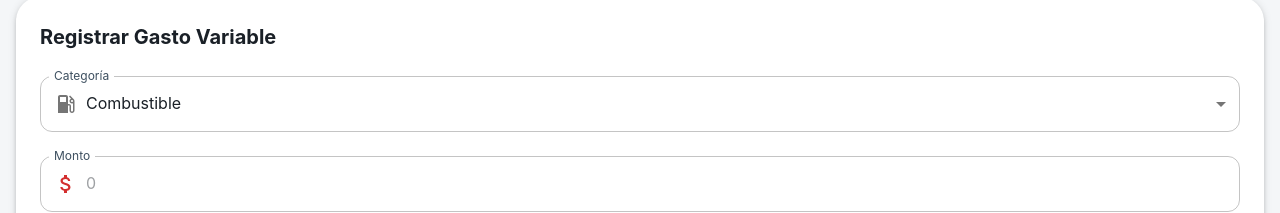
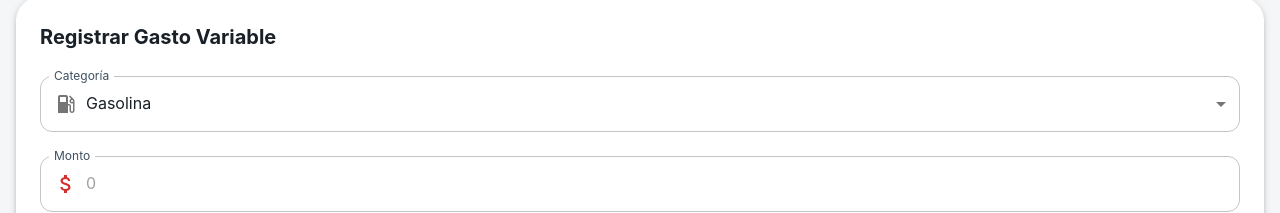
Before and after one commit to docenciainformatica2025/findriver-app, a React (Vite) app in the folder frontend/: page /gastos in a window 1280 px wide. Shown: the part 237-450 px from the top of the page. Built offline with nearby package versions, Linux system fonts and the light colour scheme; no server answers.

Commit message:
Fix: Standardize expense categories to match Analysis (Gasolina, Peajes, Comida, Otros)

```diff
--- a/frontend/src/components/VariableCostsForm.jsx
+++ b/frontend/src/components/VariableCostsForm.jsx
@@ -24,7 +24,8 @@ import {
     AttachMoney as MoneyIcon,
     Speed as SpeedIcon,
     Description as DescriptionIcon,
-    CheckCircle as CheckIcon
+    CheckCircle as CheckIcon,
+    Fastfood as FoodIcon
 } from '@mui/icons-material';
 import { toast } from 'react-hot-toast';
 import { formatMoney } from '../utils/formatters';
@@ -34,7 +35,7 @@ export default function VariableCostsForm() {
     const { user } = useAuth();
 
     // Form States
-    const [category, setCategory] = useState('Combustible');
+    const [category, setCategory] = useState('Gasolina');
     const [amount, setAmount] = useState('');
     const [description, setDescription] = useState('');
     const [km, setKm] = useState('');
@@ -54,7 +55,7 @@ export default function VariableCostsForm() {
     const handleCategoryChange = (e) => {
         const newCat = e.target.value;
         setCategory(newCat);
-        if (newCat === 'Combustible' && (!fuelPrice || fuelPrice === 0)) {
+        if (newCat === 'Gasolina' && (!fuelPrice || fuelPrice === 0)) {
             setShowPriceConfig(true);
         }
     };
@@ -92,7 +93,7 @@ export default function VariableCostsForm() {
         e.preventDefault();
         if (!amount) return;
 
-        if (category === 'Combustible') {
+        if (category === 'Gasolina') {
             setShowConfirmDialog(true);
         } else {
             submitTransaction();
@@ -118,11 +119,11 @@ export default function VariableCostsForm() {
             tipo: 'gasto',
             monto: parseFloat(amount),
             categoria: category, // Note: Backend uses 'categoria' not 'categoría'
-            descripcion: description || (category === 'Combustible' ? `Tanqueo a ${formatMoney(currentFuelPrice)}/gl` : category),
+            descripcion: description || (category === 'Gasolina' ? `Tanqueo a ${formatMoney(currentFuelPrice)}/gl` : category),
             fecha: new Date().toISOString()
         };
 
-        if (category === 'Combustible') {
+        if (category === 'Gasolina') {
             // Calcular litros
             const litros = parseFloat(amount) / currentFuelPrice;
             transactionData.gasto = {
@@ -151,9 +152,10 @@ export default function VariableCostsForm() {
 
     const getIcon = (cat) => {
         switch (cat) {
-            case 'Combustible': return <GasIcon color="action" />;
+            case 'Gasolina': return <GasIcon color="action" />;
             case 'Mantenimiento': return <MaintenanceIcon color="action" />;
-            case 'Peaje': return <TollIcon color="action" />;
+            case 'Peajes': return <TollIcon color="action" />;
+            case 'Comida': return <FoodIcon color="action" />;
             default: return <OtherIcon color="action" />;
         }
     };
@@ -179,10 +181,11 @@ export default function VariableCostsForm() {
                         ),
                     }}
                 >
-                    <MenuItem value="Combustible">Combustible</MenuItem>
+                    <MenuItem value="Gasolina">Gasolina</MenuItem>
                     <MenuItem value="Mantenimiento">Mantenimiento</MenuItem>
-                    <MenuItem value="Peaje">Peaje/Estacionamiento</MenuItem>
-                    <MenuItem value="Otro">Otro</MenuItem>
+                    <MenuItem value="Peajes">Peajes</MenuItem>
+                    <MenuItem value="Comida">Comida</MenuItem>
+                    <MenuItem value="Otros">Otros</MenuItem>
                 </TextField>
 
                 <TextField
```
